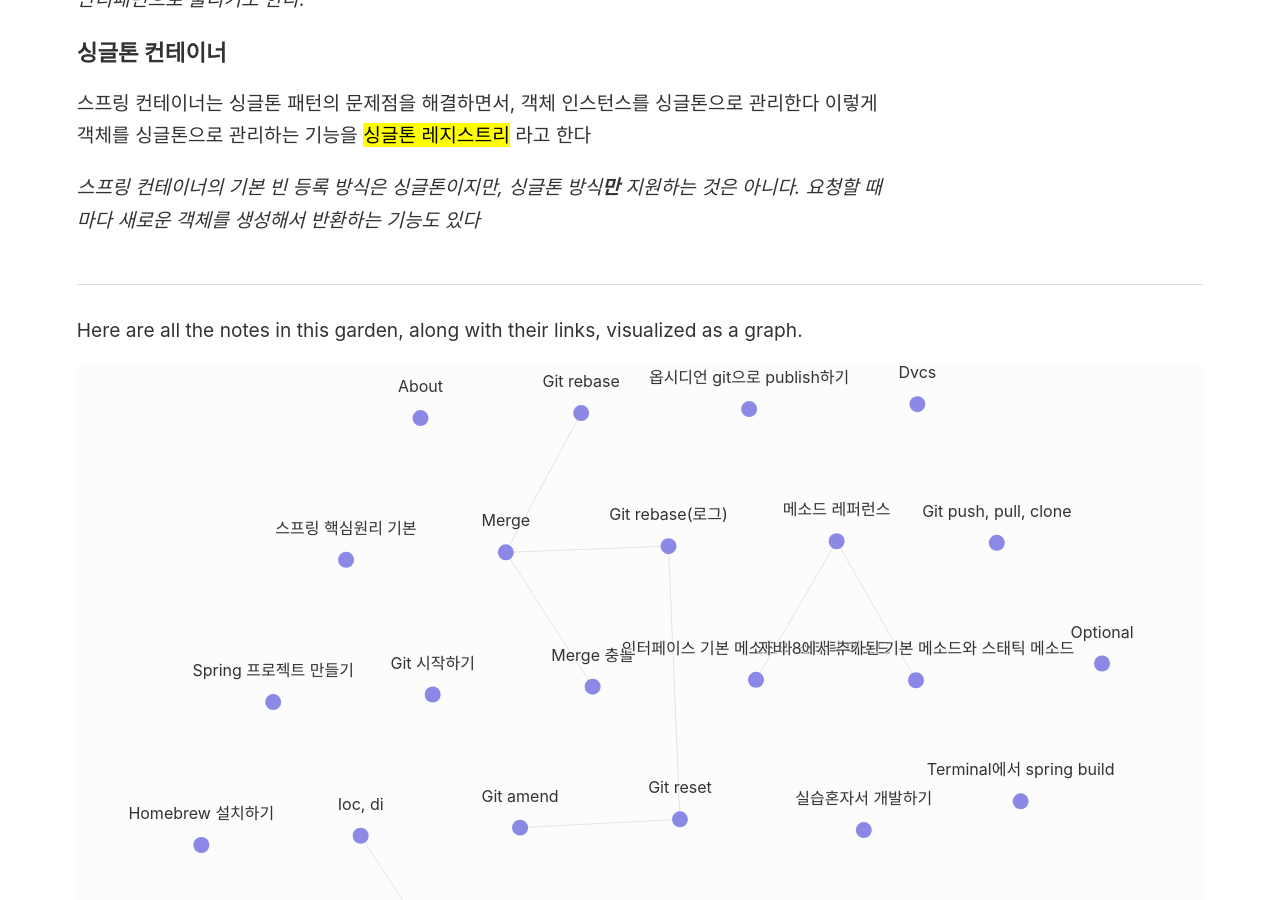
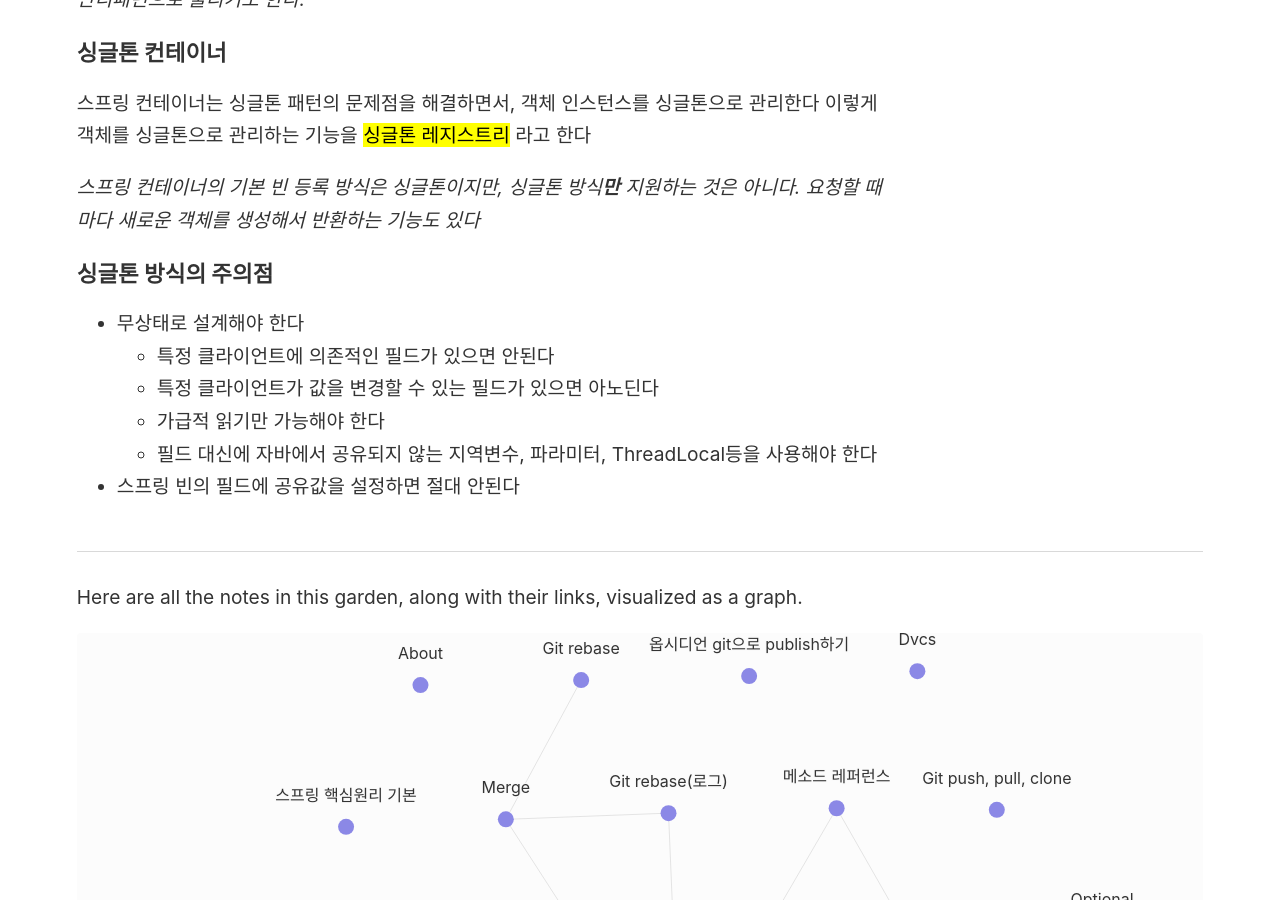
Before and after one commit to h22jln/obsidian, a Jekyll site: the page built from _notes/Spring/스프링 핵심원리 - 기본/싱글톤.md, in a window 1280 px wide and 900 px high, scrolled down 1605 px. Built offline with Jekyll 4.4.1, drawn with Linux system fonts in a browser that asks for light colours.

Commit message:
스프링 추가, index

```diff
--- a/_notes/Spring/스프링 핵심원리 - 기본/싱글톤.md
+++ b/_notes/Spring/스프링 핵심원리 - 기본/싱글톤.md
@@ -60,3 +60,14 @@ public class SingletonService {
 
 *스프링 컨테이너의 기본 빈 등록 방식은 싱글톤이지만, 싱글톤 방식**만** 지원하는 것은 아니다.
 요청할 때 마다 새로운 객체를 생성해서 반환하는 기능도 있다*
+
+
+### 싱글톤 방식의 주의점
+
+- 무상태로 설계해야 한다
+	- 특정 클라이언트에 의존적인 필드가 있으면 안된다
+	- 특정 클라이언트가 값을 변경할 수 있는 필드가 있으면 아노딘다
+	- 가급적 읽기만 가능해야 한다
+	- 필드 대신에 자바에서 공유되지 않는 지역변수, 파라미터, ThreadLocal등을 사용해야 한다
+
+- 스프링 빈의 필드에 공유값을 설정하면 절대 안된다
```
Also changed, not shown: _pages/index.md (+3 -0 lines), 3 other files.
